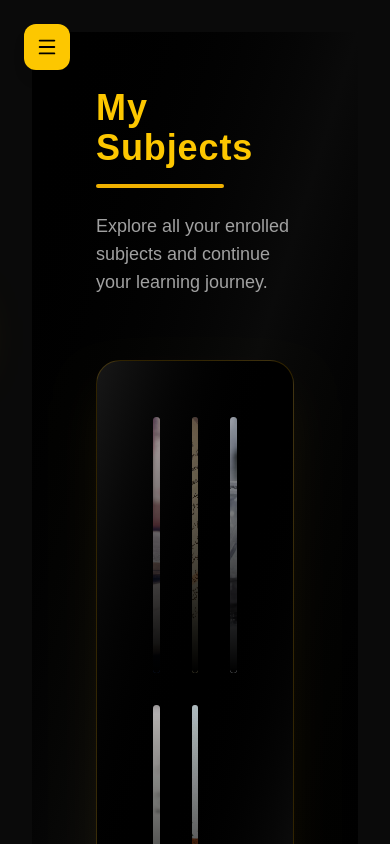
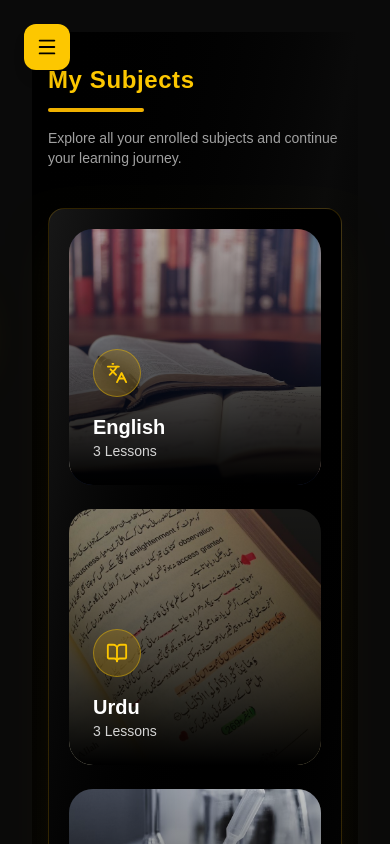
Before and after one commit to Lazik-Latief/nextjs-project-ui, a Next.js app: page /dashboard/student/subjects in a window 390 px wide. Built offline with nearby package versions, Linux system fonts and the light colour scheme.

Commit message:
updated subjects responsiveness

```diff
--- a/src/app/components/SubjectsSection.jsx
+++ b/src/app/components/SubjectsSection.jsx
@@ -4,7 +4,15 @@ import { subjects } from "@/lib/data/subjects";
 
 export default function SubjectsSection() {
   return (
-    <div className="grid grid-cols-3 gap-8">
+    // <div className="grid grid-cols-3 gap-8">
+    <div className="
+  grid
+  grid-cols-1
+  sm:grid-cols-2
+  xl:grid-cols-3
+  gap-6 md:gap-8
+">
+
       {subjects.map((subject) => (
         <Link
           key={subject.slug}
--- a/src/app/dashboard/student/subjects/page.jsx
+++ b/src/app/dashboard/student/subjects/page.jsx
@@ -1,36 +1,91 @@
+// 'use client';
+
+// import Sidebar from "@/app/components/Sidebar";
+// import SubjectsSection from "@/app/components/SubjectsSection";
+
+// export default function SubjectsPage() {
+//   return (
+//     <div className="flex min-h-screen bg-gradient-to-br from-black via-neutral-950 to-black">
+
+
+//       {/* Main Content */}
+//       <main className="flex-1 px-16 py-14">
+
+//         {/* Page Header */}
+//         <div className="mb-16">
+//           <h1 className="text-4xl font-extrabold text-yellow-400 tracking-wide">
+//             My Subjects
+//           </h1>
+
+//           <div className="w-32 h-1 bg-yellow-500 mt-4 rounded-full" />
+
+//           <p className="text-neutral-400 mt-6 text-lg">
+//             Explore all your enrolled subjects and continue your learning journey.
+//           </p>
+//         </div>
+
+//         {/* Subjects Container */}
+//         <div className="bg-gradient-to-br from-neutral-900 via-black to-neutral-900
+//                         border border-yellow-500/20
+//                         rounded-3xl
+//                         p-14
+//                         shadow-2xl
+//                         shadow-yellow-500/10">
+
+//           <SubjectsSection />
+
+//         </div>
+
+//       </main>
+//     </div>
+//   );
+// }
+
+
 'use client';
 
-import Sidebar from "@/app/components/Sidebar";
 import SubjectsSection from "@/app/components/SubjectsSection";
 
 export default function SubjectsPage() {
   return (
-    <div className="flex min-h-screen bg-gradient-to-br from-black via-neutral-950 to-black">
+    <div className="min-h-full bg-gradient-to-br from-black via-neutral-950 to-black">
 
-
-      {/* Main Content */}
-      <main className="flex-1 px-16 py-14">
+      <main className="
+        px-4 sm:px-8 lg:px-12 xl:px-16
+        py-8 sm:py-12 lg:py-14
+      ">
 
         {/* Page Header */}
-        <div className="mb-16">
-          <h1 className="text-4xl font-extrabold text-yellow-400 tracking-wide">
+        <div className="mb-10 sm:mb-14 lg:mb-16">
+          <h1 className="
+            text-2xl sm:text-3xl lg:text-4xl
+            font-extrabold
+            text-yellow-400
+            tracking-wide
+          ">
             My Subjects
           </h1>
 
-          <div className="w-32 h-1 bg-yellow-500 mt-4 rounded-full" />
+          <div className="w-24 sm:w-32 h-1 bg-yellow-500 mt-3 sm:mt-4 rounded-full" />
 
-          <p className="text-neutral-400 mt-6 text-lg">
+          <p className="
+            text-neutral-400
+            mt-4 sm:mt-6
+            text-sm sm:text-base lg:text-lg
+            max-w-2xl
+          ">
             Explore all your enrolled subjects and continue your learning journey.
           </p>
         </div>
 
         {/* Subjects Container */}
-        <div className="bg-gradient-to-br from-neutral-900 via-black to-neutral-900
-                        border border-yellow-500/20
-                        rounded-3xl
-                        p-14
-                        shadow-2xl
-                        shadow-yellow-500/10">
+        <div className="
+          bg-gradient-to-br from-neutral-900 via-black to-neutral-900
+          border border-yellow-500/20
+          rounded-2xl sm:rounded-3xl
+          p-5 sm:p-8 lg:p-12 xl:p-14
+          shadow-2xl shadow-yellow-500/10
+        ">
 
           <SubjectsSection />
 
```
